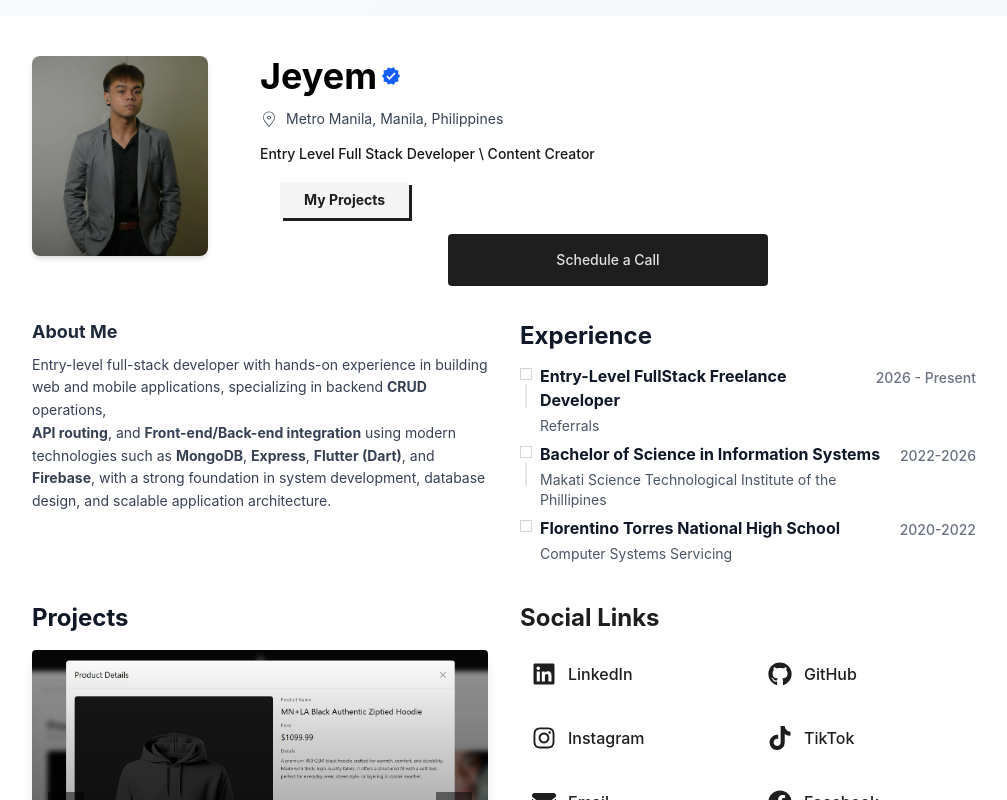
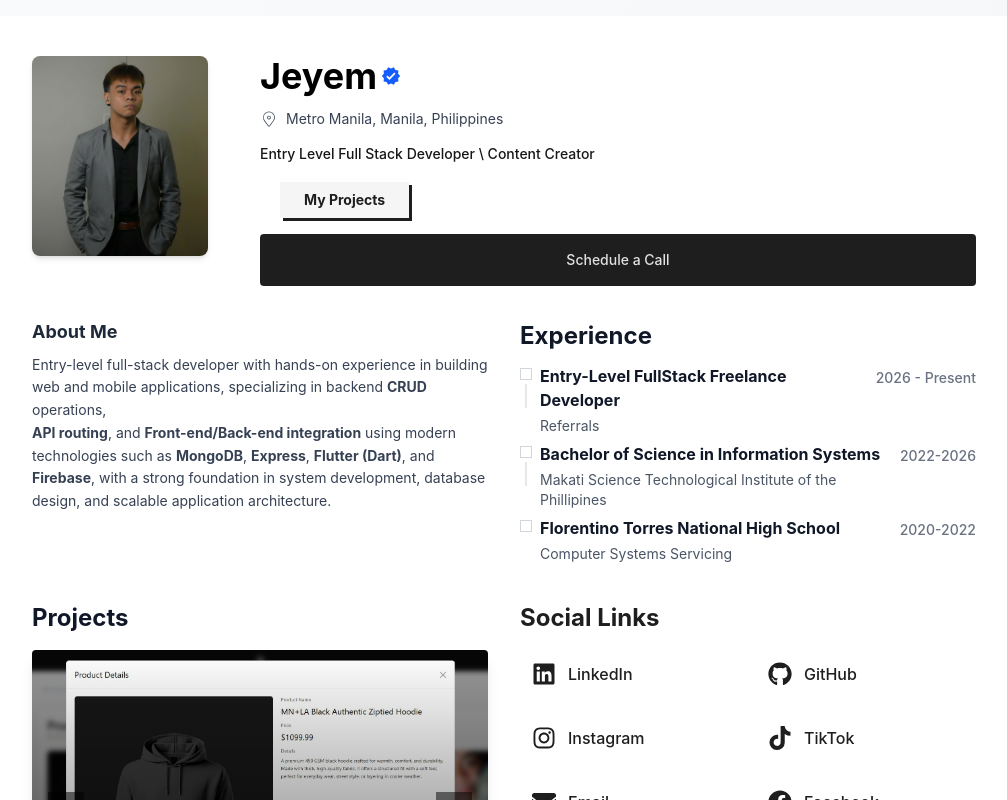
Before and after one commit to jeyemcats-hash/jeyem-portfolio, a React (Vite) app in the folder my-portfolio/: page / in a window 1280 px wide. Shown: the top 800 px of the page, without its empty margins (136-1143 px from the left). Built offline with nearby package versions, Linux system fonts and the light colour scheme.

Commit message:
Fix Schedule a Call button alignment on web view - align below My Projects

```diff
--- a/my-portfolio/src/App.jsx
+++ b/my-portfolio/src/App.jsx
@@ -56,7 +56,7 @@ function App() {
               <NeuButton onClick={handleScrollToProjects}></NeuButton>
             </div>
             {/* Action Buttons */}
-              <div className="flex flex-col gap-2 mt-4">
+              <div className="flex flex-col gap-2 mt-4 sm:ml-5">
                 <CtaButton></CtaButton>
               </div>
           </div>
--- a/my-portfolio/src/Buttons/CTAbuttons.jsx
+++ b/my-portfolio/src/Buttons/CTAbuttons.jsx
@@ -11,7 +11,7 @@ const CtaButton = () => {
 
   return (
     <>
-      <div className="flex min-h-[35px] items-center justify-center gap-2 sm:gap-4 px-0 sm:px-2 w-full">
+      <div className="flex min-h-[35px] items-center w-full">
         <SpotlightButton
           text="Schedule a Call"
           bgColor="bg-[#1e1e1e]"
@@ -99,7 +99,7 @@ const SpotlightButton = ({
       whileTap={{ scale: 0.985 }}
       ref={btnRef}
       onClick={onClick}
-      className={`relative w-full sm:w-250 max-w-xs overflow-hidden rounded-sm ${bgColor} px-3 sm:px-4 md:px-4 py-4 text-xs sm:text-sm font-medium text-white`}
+      className={`relative w-full overflow-hidden rounded-sm ${bgColor} px-3 sm:px-4 md:px-4 py-4 text-xs sm:text-sm font-medium text-white`}
     >
       <span className="pointer-events-none relative z-10 mix-blend-difference">
         {text}
```
